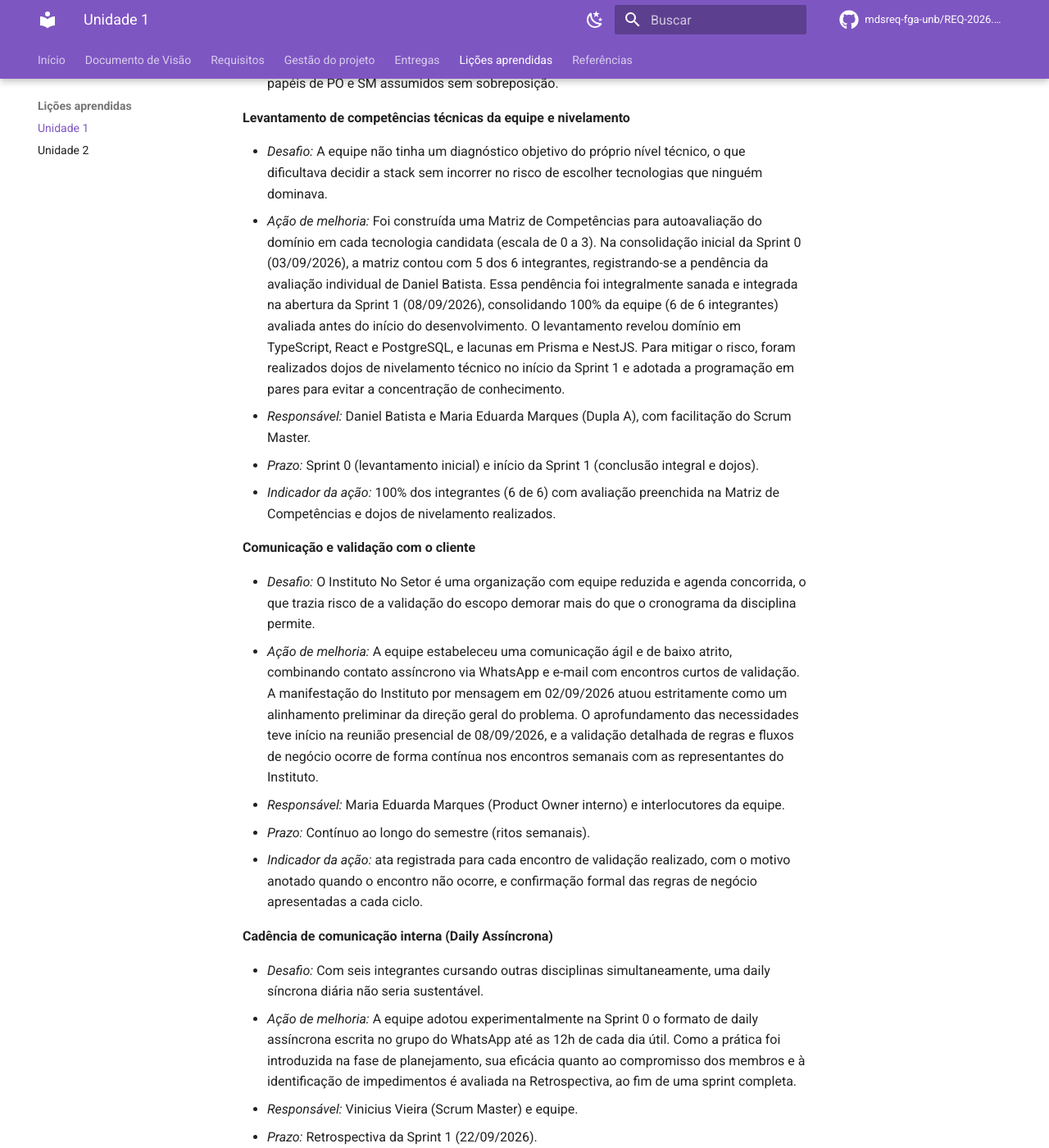
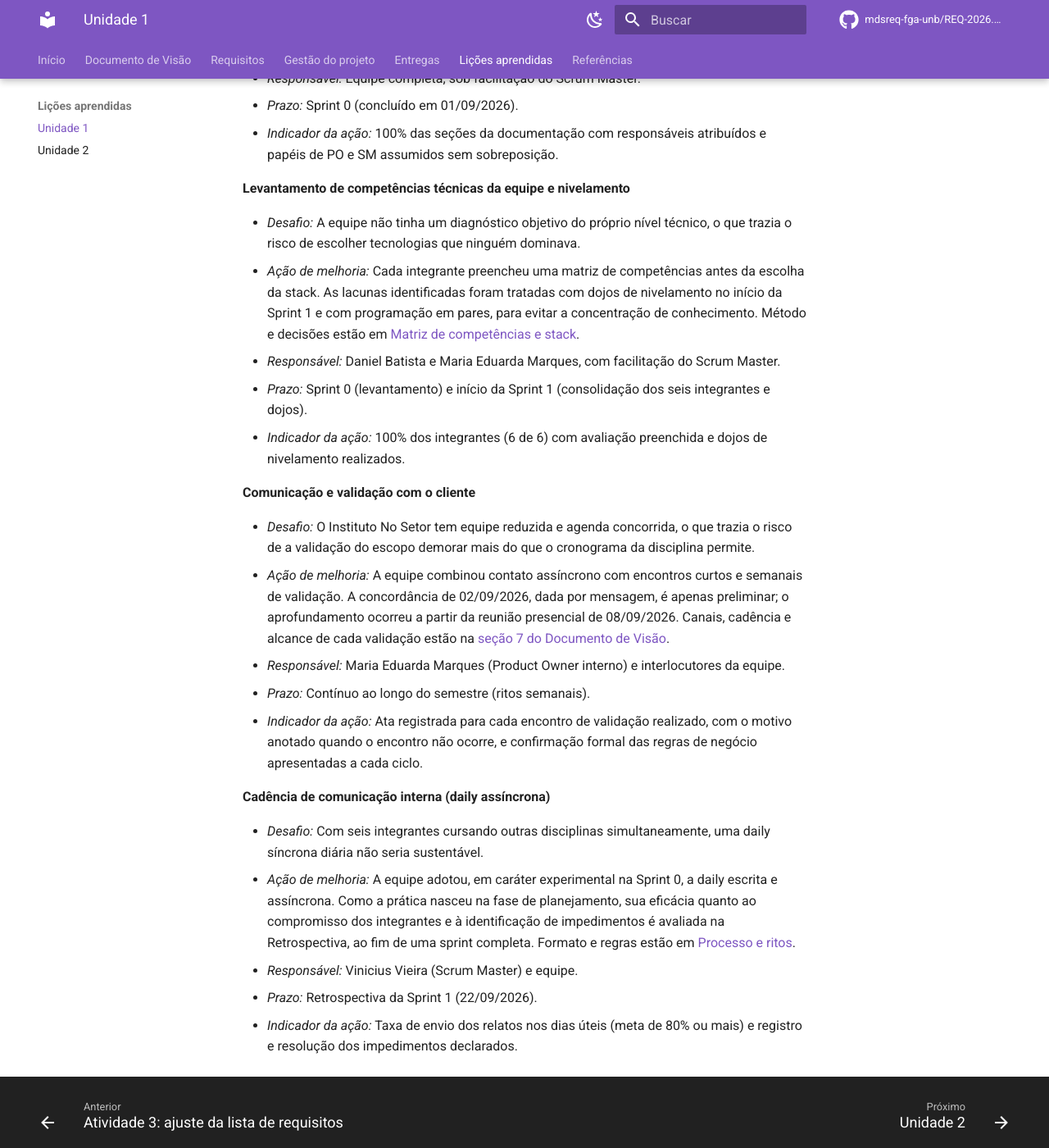
Before and after one commit to mdsreq-fga-unb/REQ-2026.2-T02-CyberSetor, an MkDocs documentation site: the page built from docs/licoes-aprendidas/unidade-1.md, in a window 1280 px wide and 1400 px high, scrolled down 852 px. Shown: the whole window at 82% size. Built offline with MkDocs 1.6.1 and Material for MkDocs 9.7.7, drawn with Linux system fonts in a browser that asks for light colours; comment, search, counter and statistics services are not loaded; some of the changed text lies outside the part shown.

Commit message:
docs(licoes): sintetiza lições e remete a conteúdo já descrito (Refs #94)

```diff
--- a/docs/licoes-aprendidas/unidade-1.md
+++ b/docs/licoes-aprendidas/unidade-1.md
@@ -5,37 +5,38 @@
 | 07/09/2026 | 1.0 | Lições da Sprint 0 registradas para a entrega da Unidade 1 | Equipe CyberSetor |
 | 17/09/2026 | 1.1 | Cada lição passa a declarar responsável, prazo e indicador; alcance da validação de 02/09 delimitado; avaliação da daily assíncrona remetida à Retrospectiva | Daniel Batista |
 | 28/09/2026 | 1.2 | Explicitação da pendência da avaliação de Daniel na consolidação inicial da Sprint 0 e sua resolução e integração integral na Sprint 1 | Daniel Batista |
+| 05/10/2026 | 1.3 | Revisão editorial: lições sintetizadas, conteúdo já descrito em outras páginas substituído por remissão e detalhes de processo retirados | Caio Martins |
 
-Durante a Sprint 0, dedicada à descoberta do problema e à formação da equipe e do processo, algumas lições relevantes foram registradas, com ênfase nas ações de melhoria adotadas e nas dificuldades enfrentadas.
+Durante a Sprint 0, dedicada à descoberta do problema e à formação da equipe e do processo, a equipe registrou as lições abaixo, com a ação de melhoria adotada para cada uma.
 
 **Definição de papéis e distribuição de responsabilidades**
 
 - *Desafio:* No início, não havia clareza sobre quem assumiria os papéis de Product Owner interno e Scrum Master, o que gerava incerteza sobre quem centralizaria o contato com o Instituto e quem cuidaria do processo.
-- *Ação de melhoria:* A equipe definiu os papéis logo na Sprint 0, com base no perfil e na disponibilidade de cada integrante, e formalizou a divisão em duplas por seção do documento (Dupla A, B e C), o que trouxe previsibilidade para as próximas entregas.
-- *Responsável:* Equipe completa (sob facilitação do Scrum Master).
+- *Ação de melhoria:* Os papéis foram definidos logo na Sprint 0, conforme o perfil e a disponibilidade de cada integrante, e as seções do documento foram divididas entre os integrantes, o que trouxe previsibilidade para as entregas. Papéis e atribuições estão na [seção 7.1 do Documento de Visão](../visao/7-equipe-e-cliente.md).
+- *Responsável:* Equipe completa, sob facilitação do Scrum Master.
 - *Prazo:* Sprint 0 (concluído em 01/09/2026).
-- *Indicador da ação:* 100% das seções da documentação com duplas formalmente atribuídas e papéis de PO e SM assumidos sem sobreposição.
+- *Indicador da ação:* 100% das seções da documentação com responsáveis atribuídos e papéis de PO e SM assumidos sem sobreposição.
 
 **Levantamento de competências técnicas da equipe e nivelamento**
 
-- *Desafio:* A equipe não tinha um diagnóstico objetivo do próprio nível técnico, o que dificultava decidir a stack sem incorrer no risco de escolher tecnologias que ninguém dominava.
-- *Ação de melhoria:* Foi construída uma Matriz de Competências para autoavaliação do domínio em cada tecnologia candidata (escala de 0 a 3). Na consolidação inicial da Sprint 0 (03/09/2026), a matriz contou com 5 dos 6 integrantes, registrando-se a pendência da avaliação individual de Daniel Batista. Essa pendência foi integralmente sanada e integrada na abertura da Sprint 1 (08/09/2026), consolidando 100% da equipe (6 de 6 integrantes) avaliada antes do início do desenvolvimento. O levantamento revelou domínio em TypeScript, React e PostgreSQL, e lacunas em Prisma e NestJS. Para mitigar o risco, foram realizados dojos de nivelamento técnico no início da Sprint 1 e adotada a programação em pares para evitar a concentração de conhecimento.
-- *Responsável:* Daniel Batista e Maria Eduarda Marques (Dupla A), com facilitação do Scrum Master.
-- *Prazo:* Sprint 0 (levantamento inicial) e início da Sprint 1 (conclusão integral e dojos).
-- *Indicador da ação:* 100% dos integrantes (6 de 6) com avaliação preenchida na Matriz de Competências e dojos de nivelamento realizados.
+- *Desafio:* A equipe não tinha um diagnóstico objetivo do próprio nível técnico, o que trazia o risco de escolher tecnologias que ninguém dominava.
+- *Ação de melhoria:* Cada integrante preencheu uma matriz de competências antes da escolha da stack. As lacunas identificadas foram tratadas com dojos de nivelamento no início da Sprint 1 e com programação em pares, para evitar a concentração de conhecimento. Método e decisões estão em [Matriz de competências e stack](../gestao/matriz-competencias.md).
+- *Responsável:* Daniel Batista e Maria Eduarda Marques, com facilitação do Scrum Master.
+- *Prazo:* Sprint 0 (levantamento) e início da Sprint 1 (consolidação dos seis integrantes e dojos).
+- *Indicador da ação:* 100% dos integrantes (6 de 6) com avaliação preenchida e dojos de nivelamento realizados.
 
 **Comunicação e validação com o cliente**
 
-- *Desafio:* O Instituto No Setor é uma organização com equipe reduzida e agenda concorrida, o que trazia risco de a validação do escopo demorar mais do que o cronograma da disciplina permite.
-- *Ação de melhoria:* A equipe estabeleceu uma comunicação ágil e de baixo atrito, combinando contato assíncrono via WhatsApp e e-mail com encontros curtos de validação. A manifestação do Instituto por mensagem em 02/09/2026 atuou estritamente como um alinhamento preliminar da direção geral do problema. O aprofundamento das necessidades teve início na reunião presencial de 08/09/2026, e a validação detalhada de regras e fluxos de negócio ocorre de forma contínua nos encontros semanais com as representantes do Instituto.
+- *Desafio:* O Instituto No Setor tem equipe reduzida e agenda concorrida, o que trazia o risco de a validação do escopo demorar mais do que o cronograma da disciplina permite.
+- *Ação de melhoria:* A equipe combinou contato assíncrono com encontros curtos e semanais de validação. A concordância de 02/09/2026, dada por mensagem, é apenas preliminar; o aprofundamento ocorreu a partir da reunião presencial de 08/09/2026. Canais, cadência e alcance de cada validação estão na [seção 7 do Documento de Visão](../visao/7-equipe-e-cliente.md).
 - *Responsável:* Maria Eduarda Marques (Product Owner interno) e interlocutores da equipe.
 - *Prazo:* Contínuo ao longo do semestre (ritos semanais).
-- *Indicador da ação:* ata registrada para cada encontro de validação realizado, com o motivo anotado quando o encontro não ocorre, e confirmação formal das regras de negócio apresentadas a cada ciclo.
+- *Indicador da ação:* Ata registrada para cada encontro de validação realizado, com o motivo anotado quando o encontro não ocorre, e confirmação formal das regras de negócio apresentadas a cada ciclo.
 
-**Cadência de comunicação interna (Daily Assíncrona)**
+**Cadência de comunicação interna (daily assíncrona)**
 
 - *Desafio:* Com seis integrantes cursando outras disciplinas simultaneamente, uma daily síncrona diária não seria sustentável.
-- *Ação de melhoria:* A equipe adotou experimentalmente na Sprint 0 o formato de daily assíncrona escrita no grupo do WhatsApp até as 12h de cada dia útil. Como a prática foi introduzida na fase de planejamento, sua eficácia quanto ao compromisso dos membros e à identificação de impedimentos é avaliada na Retrospectiva, ao fim de uma sprint completa.
+- *Ação de melhoria:* A equipe adotou, em caráter experimental na Sprint 0, a daily escrita e assíncrona. Como a prática nasceu na fase de planejamento, sua eficácia quanto ao compromisso dos integrantes e à identificação de impedimentos é avaliada na Retrospectiva, ao fim de uma sprint completa. Formato e regras estão em [Processo e ritos](../gestao/processo-scrumxp.md).
 - *Responsável:* Vinicius Vieira (Scrum Master) e equipe.
 - *Prazo:* Retrospectiva da Sprint 1 (22/09/2026).
-- *Indicador da ação:* Taxa de envio dos relatos assíncronos até as 12h nos dias úteis (meta de 80% ou mais) e registro/resolução dos impedimentos declarados no rito.
+- *Indicador da ação:* Taxa de envio dos relatos nos dias úteis (meta de 80% ou mais) e registro e resolução dos impedimentos declarados.
```
